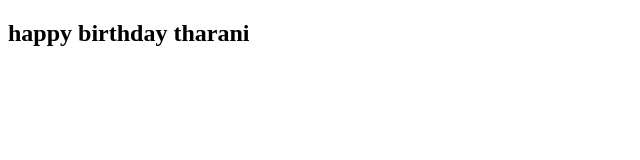
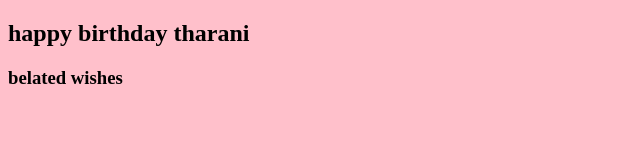
Before and after one commit to Soundharyadeva/sow, a plain HTML site: page index.html in a window 1280 px wide. Shown: the whole page, without its empty margins (0-640 px from the left). Drawn offline with Linux system fonts and the light colour scheme.

Commit message:
second change

```diff
--- a/index.html
+++ b/index.html
@@ -5,7 +5,8 @@
     <meta name="viewport" content="width=<device-width>, initial-scale=1.0">
     <title>Document</title>
 </head>
-<body>
+<body bgcolor="pink"></bg>
     <h2>happy birthday tharani</h2>
+    <h3>belated wishes</h3>
 </body>
 </html>
```
